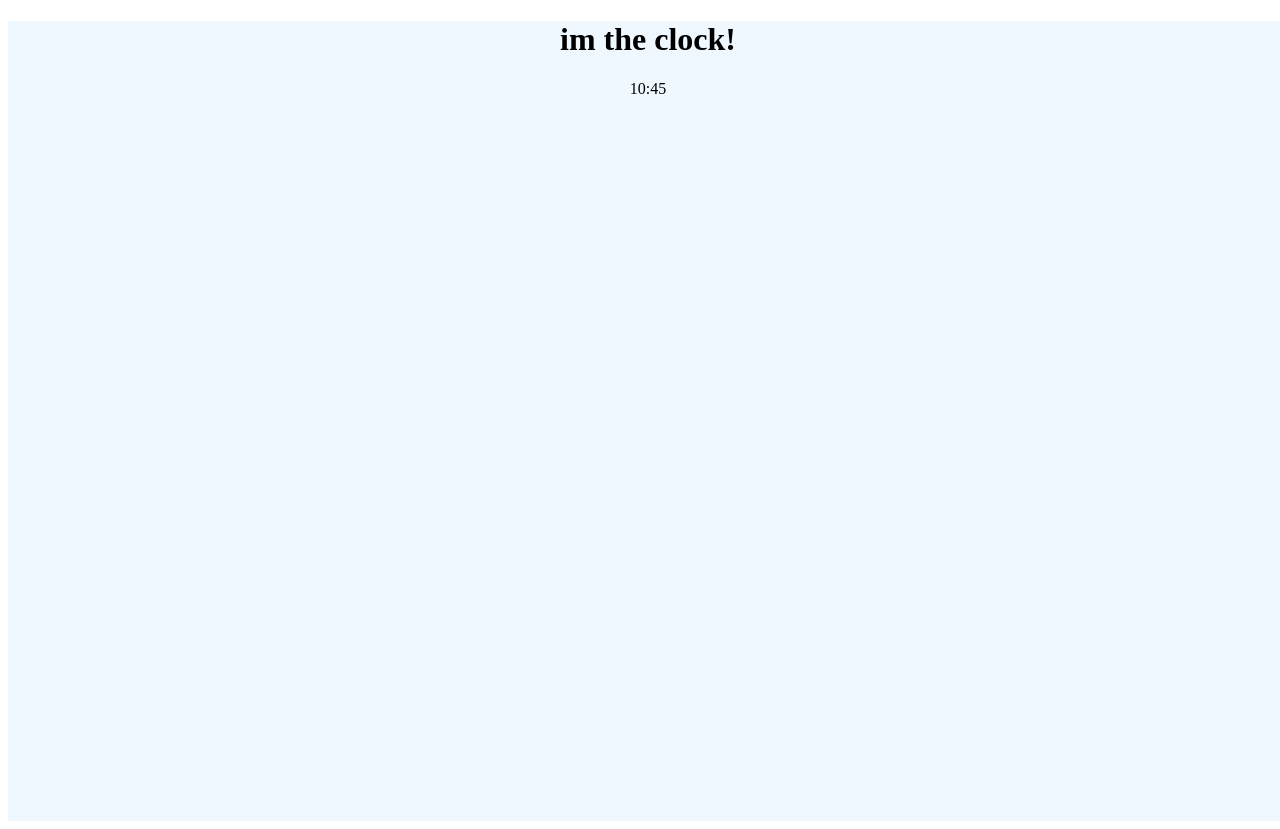
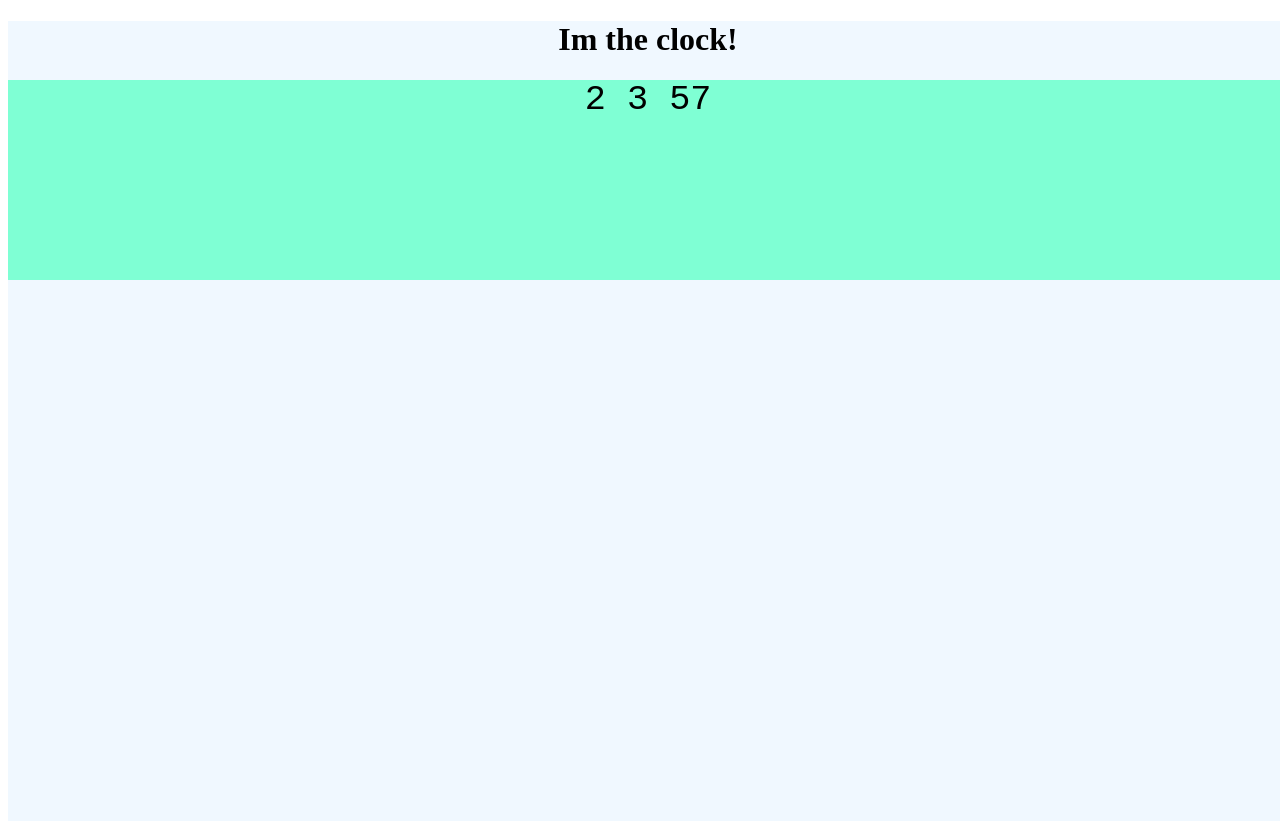
Before and after one commit to frontendops/digital-clock-js, a plain HTML site: page index.html in a window 1280 px wide. Drawn offline with Linux system fonts and the light colour scheme.

Commit message:
basic clock layout

```diff
--- a/app.css
+++ b/app.css
@@ -4,3 +4,10 @@
     height: 100vh;
     width: 100vw;
 }
+
+.time-container {
+    background-color: aquamarine;
+    height: 200px;
+    font-family: 'Courier New', Courier, monospace;
+    font-size: 2.2em;
+}
--- a/app.js
+++ b/app.js
@@ -0,0 +1,28 @@
+const time = document.querySelector(".time");
+const hours = document.querySelector(".hour");
+const mins = document.querySelector(".minute");
+const sec = document.querySelector(".second");
+
+let currentHour = 0;
+let currentMins = 0;
+let currentSeconds = 0;
+
+
+function getTime() {
+    let date = new Date
+
+    currentHour = date.getHours();
+    currentMins = date.getMinutes();
+    currentSeconds = date.getSeconds();
+
+    hours.innerHTML = currentHour;
+    mins.innerHTML = currentMins;
+    sec.innerHTML = currentSeconds;
+
+}
+
+formatTime = () => {
+
+}
+
+setInterval(getTime, 1000);
--- a/index.html
+++ b/index.html
@@ -12,15 +12,17 @@
 <body>
     <div class="container">
         <div class="main-clock">
-            <h1>im the clock!</h1>
+            <h1>Im the clock!</h1>
             <div class="time-container">
-                <span class="time">10:45</span>
+                <span class="hour">10</span>
+                <span class="minute">45</span>
+                <span class="second">46</span>
             </div>
         </div>
 
     </div>
 
-    <script src="main.js"></script>
+    <script src="app.js"></script>
 </body>
 
 </html>
```
